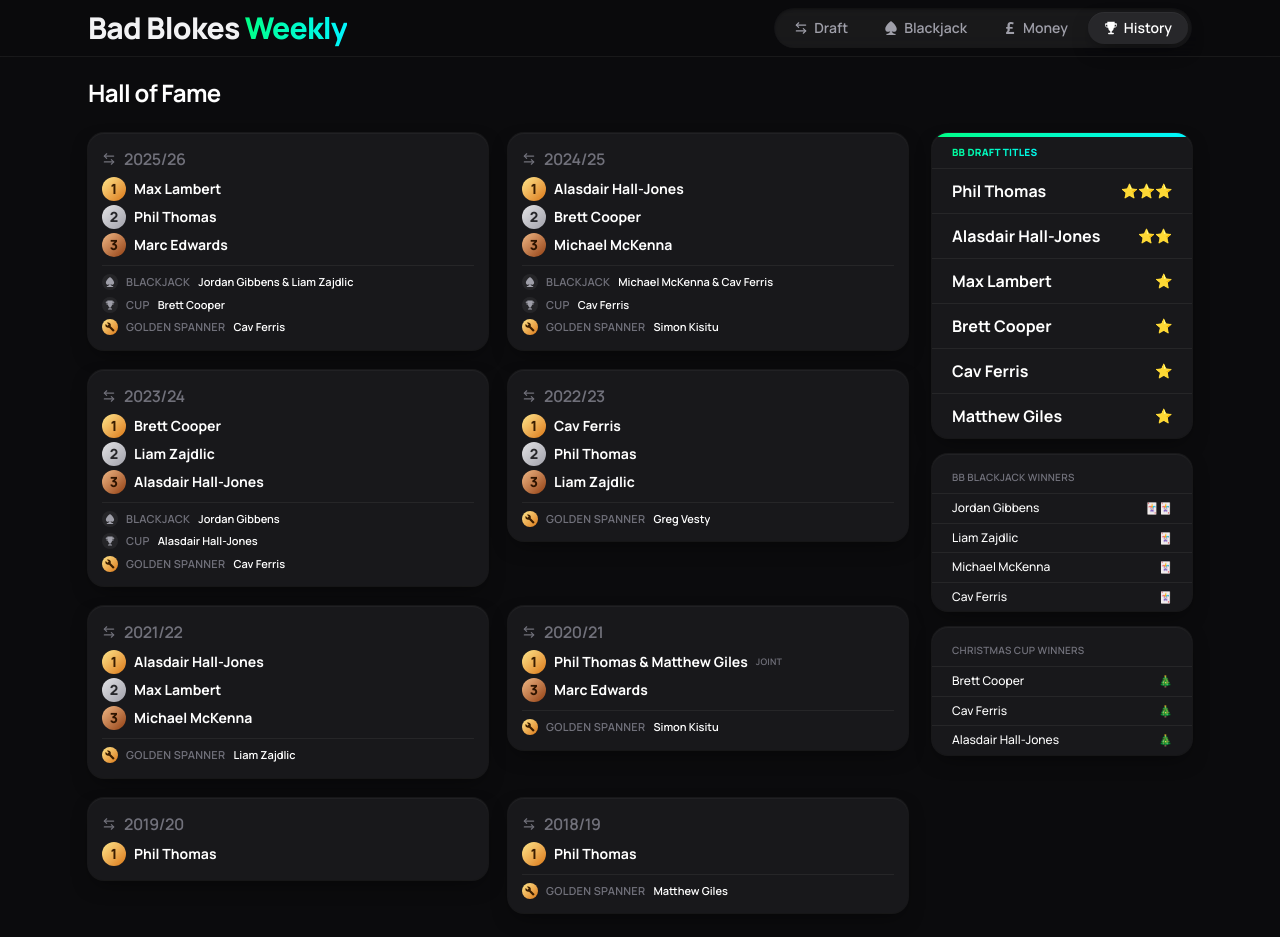
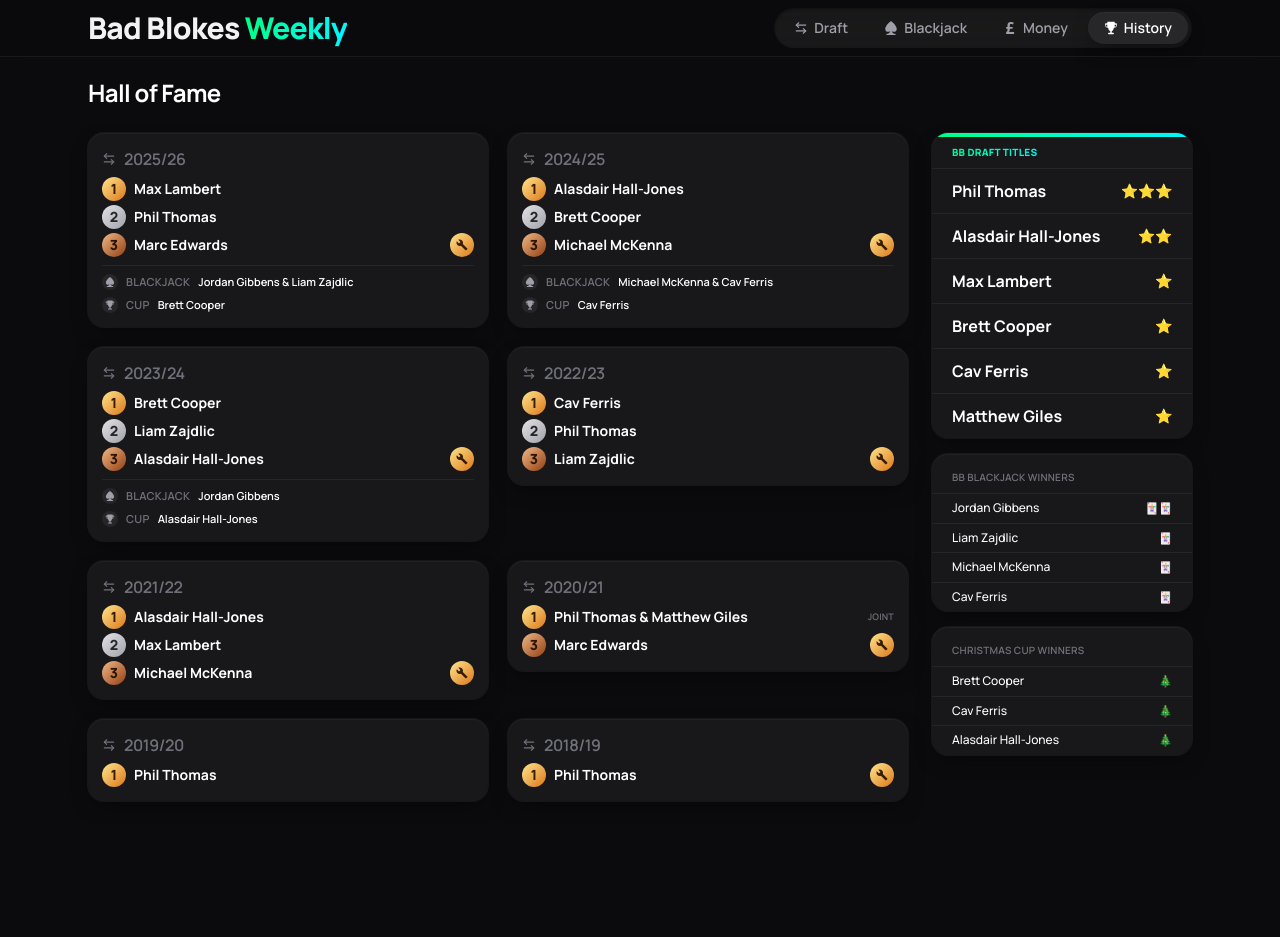
Before and after one commit to maxxdynamite/fpl-draft, a Next.js app: page /history in a window 1280 px wide. After the commit the page ends 825 px from the top, so only its background shows below. Built offline with nearby package versions, Linux system fonts and the light colour scheme.

Commit message:
Move Golden Spanner to a right-aligned icon on the draft podium
Was a full footer row (icon+label+name) - now a bare h-6 w-6 gold
badge on the same row as the season's lowest podium place, matching
PlaceBadge's own size. Manager name moves to a title/aria-label
tooltip instead of visible text.

```diff
--- a/app/history/page.tsx
+++ b/app/history/page.tsx
@@ -44,20 +44,10 @@ function PlaceBadge({ place }: { place: 1 | 2 | 3 }) {
 // not bold) - the user wants Draft's top 3 to read as the headline of
 // the card, with Blackjack/Cup as a lesser footnote. Winner names still
 // get full-bright text so they're legible at a glance.
-function TitleRow({
-  icon,
-  label,
-  names,
-  iconClassName = "bg-black/[0.04] dark:bg-white/[0.06] text-zinc-500 dark:text-zinc-400",
-}: {
-  icon: ReactNode;
-  label: string;
-  names: string[];
-  iconClassName?: string;
-}) {
+function TitleRow({ icon, label, names }: { icon: ReactNode; label: string; names: string[] }) {
   return (
     <div className="flex items-center gap-2 text-[11px]">
-      <span className={`flex items-center justify-center h-4 w-4 rounded-full shrink-0 ${iconClassName}`}>
+      <span className="flex items-center justify-center h-4 w-4 rounded-full bg-black/[0.04] dark:bg-white/[0.06] text-zinc-500 dark:text-zinc-400 shrink-0">
         {icon}
       </span>
       <span className="shrink-0 font-semibold uppercase tracking-wide text-zinc-400 dark:text-zinc-500">
@@ -72,17 +62,15 @@ function TitleRow({
 
 // 194px matches the Draft H2H tile / Blackjack card height exactly
 // (measured via getBoundingClientRect against both) - but only for
-// seasons with exactly two footer rows to fill it (Blackjack+Cup, the
-// only pairing that existed when this was measured). A Draft-only season,
-// one with just a single footer category, or now one with all three
-// (Blackjack+Cup+Golden Spanner) has either nothing to spend that space
-// on or more than it can hold, so it sizes to its own content instead of
-// carrying dead space or clipping a row.
+// seasons with a full two-row footer (Blackjack and Cup) to fill it. A
+// Draft-only season, or one with just a single footer category (e.g.
+// 2024/25 once Blackjack was pulled - no winner yet), has nothing to
+// spend that extra space on, so it sizes to its own content instead of
+// carrying dead space just to hit a height nothing on the card needs.
 function SeasonCard({ record }: { record: SeasonRecord }) {
   const draftGroups = groupByPlace(record.draft);
-  const footerCount = [record.blackjack, record.cup, record.spanner].filter(Boolean).length;
-  const hasFooter = footerCount > 0;
-  const isFullFooter = footerCount === 2;
+  const hasFooter = record.blackjack || record.cup;
+  const isFullFooter = record.blackjack && record.cup;
 
   return (
     <div
@@ -96,15 +84,29 @@ function SeasonCard({ record }: { record: SeasonRecord }) {
       {/* Bigger and bolder than the Blackjack/Cup footer below - Draft's
           top 3 is the headline of every card, the footer is a footnote. */}
       <div className="space-y-1">
-        {draftGroups.map((group) => (
+        {draftGroups.map((group, i) => (
           <div key={group.place} className="flex items-center gap-2 text-sm">
             <PlaceBadge place={group.place} />
-            <span className="font-bold truncate text-zinc-900 dark:text-white">
+            <span className="font-bold truncate text-zinc-900 dark:text-white flex-1 min-w-0">
               {group.managers.join(" & ")}
             </span>
             {group.managers.length > 1 && (
               <span className="text-[9px] font-semibold uppercase tracking-wide text-zinc-400 dark:text-zinc-500 shrink-0">
                 Joint
+              </span>
+            )}
+            {/* Golden Spanner sits on the same row as the lowest podium
+                place, pinned to the right edge - icon only (no label/name,
+                unlike Blackjack/Cup below), same h-6 w-6 medal-badge size
+                PlaceBadge itself uses. The manager's name is still there,
+                just as a native tooltip rather than visible text. */}
+            {i === draftGroups.length - 1 && record.spanner && (
+              <span
+                className="inline-flex items-center justify-center h-6 w-6 rounded-full shrink-0 bg-gradient-to-br from-[#fde68a] to-[#d97706] text-[#3a1d00]"
+                title={`Golden Spanner: ${record.spanner}`}
+                aria-label={`Golden Spanner: ${record.spanner}`}
+              >
+                <WrenchIcon size={12} />
               </span>
             )}
           </div>
@@ -127,18 +129,6 @@ function SeasonCard({ record }: { record: SeasonRecord }) {
             <TitleRow icon={<SpadeIcon size={10} />} label="Blackjack" names={record.blackjack} />
           )}
           {record.cup && <TitleRow icon={<TrophyIcon size={10} />} label="Cup" names={[record.cup]} />}
-          {/* Gold badge instead of the shared neutral grey one Blackjack/Cup
-              use - this is a named "Golden" award, so the icon itself
-              carries that rather than just the label text saying so. Same
-              medal-gold gradient as PLACE_STYLES[1] above, at badge scale. */}
-          {record.spanner && (
-            <TitleRow
-              icon={<WrenchIcon size={10} />}
-              label="Golden Spanner"
-              names={[record.spanner]}
-              iconClassName="bg-gradient-to-br from-[#fde68a] to-[#d97706] text-[#3a1d00]"
-            />
-          )}
         </div>
       )}
     </div>
```
